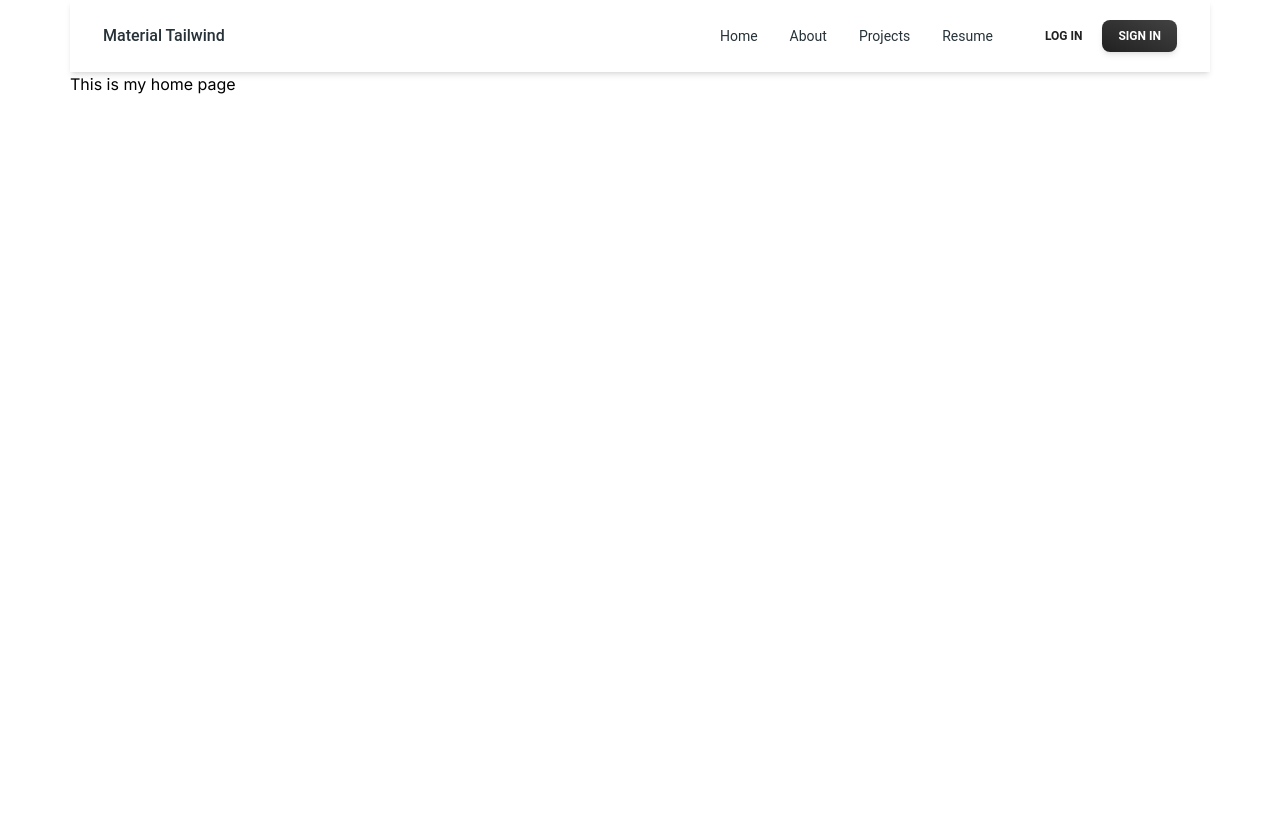
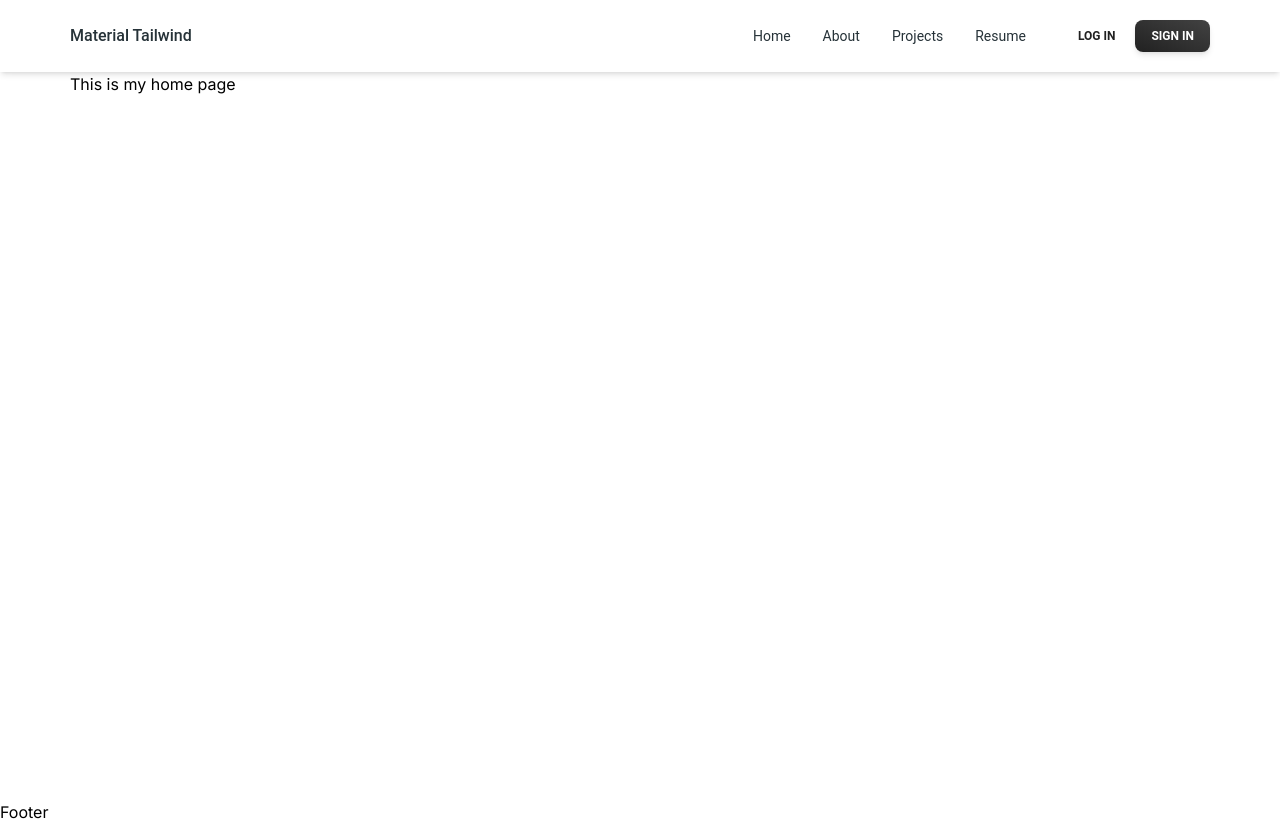
Before and after one commit to dturin1997/djturin.dev-portfolio, a Next.js app: page / in a window 1280 px wide. Before the commit the page ends 800 px from the top, so only its background shows below. Built offline with nearby package versions, Linux system fonts and the light colour scheme.

Commit message:
Adding Footer

```diff
--- /dev/null
+++ b/app/components/Footer.tsx
@@ -0,0 +1,5 @@
+import React from "react";
+
+export default function Footer() {
+  return <div>Footer</div>;
+}
--- a/app/components/navbar/NavUi.tsx
+++ b/app/components/navbar/NavUi.tsx
@@ -67,6 +67,7 @@ export default function NavUI() {
 
   return (
     <Navbar className="sticky top-0 z-10 h-max max-w-full rounded-none px-4 py-2 lg:px-8 lg:py-4">
+      <div className="container mx-auto">
         <div className="flex items-center justify-between text-blue-gray-900">
           <Typography
             as="a"
@@ -78,7 +79,11 @@ export default function NavUI() {
           <div className="flex items-center gap-4">
             <div className="mr-4 hidden lg:block">{navList}</div>
             <div className="flex items-center gap-x-1">
-            <Button variant="text" size="sm" className="hidden lg:inline-block">
+              <Button
+                variant="text"
+                size="sm"
+                className="hidden lg:inline-block"
+              >
                 <span>Log In</span>
               </Button>
               <Button
@@ -139,6 +144,7 @@ export default function NavUI() {
             </Button>
           </div>
         </MobileNav>
+      </div>
     </Navbar>
   );
 }
--- a/app/layout.tsx
+++ b/app/layout.tsx
@@ -3,6 +3,7 @@ import { Inter } from "next/font/google";
 import "./globals.css";
 import Navbar from "@components/navbar";
 import React from "react";
+import Footer from "@components/Footer";
 
 const inter = Inter({ subsets: ["latin"] });
 
@@ -19,10 +20,9 @@ export default function RootLayout({
   return (
     <html lang="en">
       <body className={inter.className}>
-        <div className="container mx-auto">
-          <Navbar />
-          {children}
-        </div>
+        <Navbar />
+        {children}
+        <Footer />
       </body>
     </html>
   );
--- a/app/page.tsx
+++ b/app/page.tsx
@@ -1,3 +1,7 @@
 export default function Home() {
-  return <div>This is my home page</div>;
+  return (
+    <main className="h-[calc(100vh-72px)]">
+      <div className="container mx-auto">This is my home page</div>
+    </main>
+  );
 }
```
Lines whose indentation alone changed are shown as unchanged.
